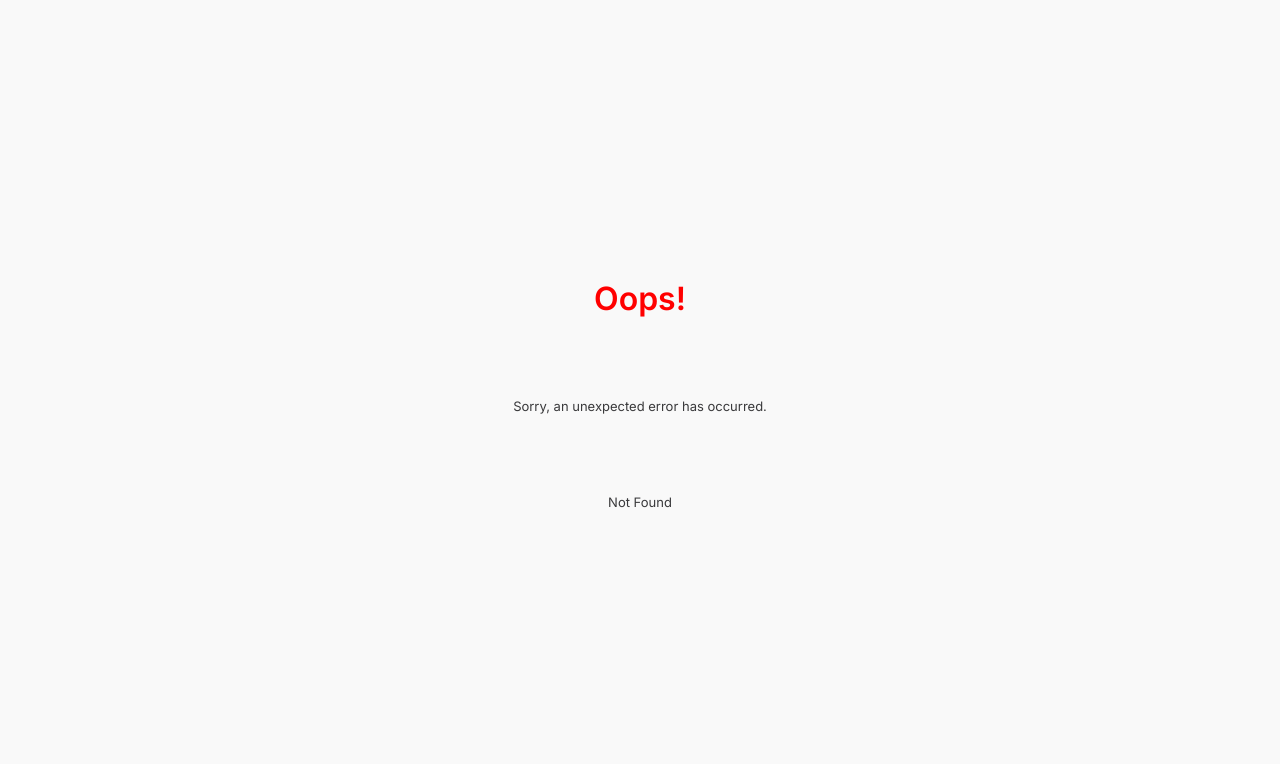
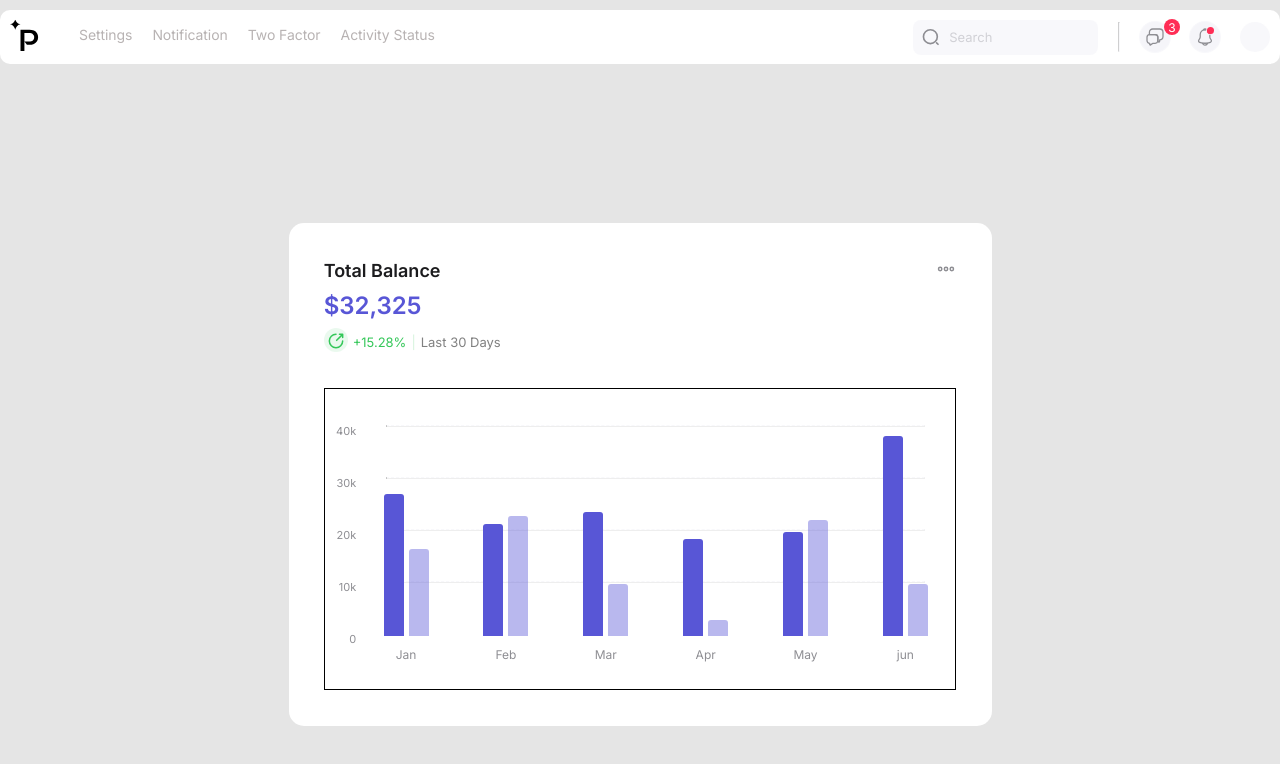
Before and after one commit to appwex/react-ui-components, a React (Create React App) app: page /stories/chart in a window 1280 px wide. Before the commit this address had no page. Shown: the top 764 px of the page. Built offline with nearby package versions, Linux system fonts and the light colour scheme.

Commit message:
Add Chart Component for #20 (#45)
* first commit

* minor page upadte

* Update src/components/chart/chart.css

Co-authored-by: Aftab Rehan <workwithaftabrehan@gmail.com>

Co-authored-by: Aftab Rehan <workwithaftabrehan@gmail.com>

```diff
--- /dev/null
+++ b/src/components/chart/chart.css
@@ -0,0 +1,166 @@
+.chart-container {
+  position: relative;
+  width: 703px;
+  height: 503px;
+  border-radius: 15px;
+  background-color: white;
+  border-radius: 1px solid black;
+  display: flex;
+  flex-direction: column;
+  align-items: center;
+  justify-content: center;
+}
+
+.chart-top {
+  width: 90%;
+  display: flex;
+  align-items: center;
+  justify-content: space-between;
+  margin-bottom: 0.5rem;
+}
+
+.chart-top p {
+  color: #1c1c1e;
+  font-weight: 600;
+  font-size: 18px;
+}
+
+.chart-collapsed-icon {
+  cursor: pointer;
+}
+
+.chart-detail {
+  width: 90%;
+  display: flex;
+  flex-direction: column;
+  align-items: flex-start;
+  justify-content: center;
+  margin-bottom: 2rem;
+}
+
+.chart-detail h1 {
+  color: #5856d6;
+  font-size: 24px;
+  font-weight: 700;
+  margin-bottom: 0.5rem;
+}
+
+.chart-detail-sub {
+  width: 100%;
+  display: flex;
+  align-items: center;
+  justify-content: flex-start;
+  gap: 5px;
+}
+
+.chart-detail-sub p {
+  color: #34c759;
+}
+
+.chart-detail-sub p:nth-child(3) {
+  opacity: 0.2;
+}
+
+.chart-detail-sub p:last-child {
+  color: grey;
+}
+
+.chart-graph-container {
+  width: 90%;
+  height: 302px;
+  border: 1px solid black;
+  display: flex;
+  padding-top: 5%;
+  position: relative;
+}
+
+.graph-vertical {
+  width: 5%;
+  height: 100%;
+  position: relative;
+}
+
+.graph-vertical-list {
+  width: 100%;
+  height: 100%;
+  display: flex;
+  flex-wrap: wrap;
+  justify-content: flex-end;
+  align-items: flex-start;
+  align-content: flex-start;
+  gap: 38px;
+}
+
+.graph-vertical-list li {
+  font-size: 11px;
+  color: #8e8e93;
+}
+
+.chart-line-container {
+  position: absolute;
+  top: 36px;
+  width: 95%;
+  height: 82%;
+  right: 0;
+  display: flex;
+  flex-direction: column;
+  align-items: center;
+  justify-content: flex-start;
+  gap: 50px;
+}
+
+.chart-line-container hr {
+  border-top: 1.25231px dashed rgba(242, 242, 247, 0.5);
+  width: 90%;
+}
+
+.chart-body-container {
+  width: 95%;
+  height: 100%;
+  position: relative;
+  display: flex;
+  align-items: center;
+  justify-content: space-evenly;
+}
+
+.chart-graph-body {
+  width: 100px;
+  height: 100%;
+  display: flex;
+  flex-direction: column;
+  align-items: center;
+  justify-content: center;
+  align-content: flex-start;
+  padding-bottom: 5%;
+}
+
+.chart-graph-body p {
+  position: absolute;
+  bottom: 10%;
+  font-size: 12px;
+  color: #8e8e93;
+}
+
+.chart-graph-pair {
+  position: absolute;
+  bottom: 20%;
+  display: flex;
+  align-items: flex-end;
+  justify-content: center;
+  gap: 5px;
+}
+
+.chart-body {
+  height: var(--h);
+  width: 20px;
+  border-radius: 3px 3px 0px 0px;
+}
+
+.body-1 {
+  background-color: #5856d6;
+}
+
+.body-2 {
+  background-color: #5856d6;
+  opacity: 0.42;
+}
--- /dev/null
+++ b/src/components/chart/chart.jsx
@@ -0,0 +1,128 @@
+import './chart.css'
+
+import { ReactComponent as CollapsedIcon } from '../../assets/svg/collapsed.svg'
+import { ReactComponent as PositiveIcon } from '../../assets/svg/positive.svg'
+
+const Chart = () => {
+  return (
+    <div className="chart-container">
+      <div className="chart-top">
+        <p>Total Balance</p>
+        <span className="chart-collapsed-icon">
+          <CollapsedIcon />
+        </span>
+      </div>
+      <div className="chart-detail">
+        <h1>$32,325</h1>
+        <div className="chart-detail-sub">
+          <span>
+            <PositiveIcon />
+          </span>
+          <p> +15.28%</p>
+          <p> | </p>
+          <p> Last 30 Days</p>
+        </div>
+      </div>
+      <div className="chart-graph-container">
+        <div className="chart-line-container">
+          <hr />
+          <hr />
+          <hr />
+          <hr />
+        </div>
+        <div className="graph-vertical">
+          <ul className="graph-vertical-list">
+            <li>40k</li>
+            <li>30k</li>
+            <li>20k</li>
+            <li>10k</li>
+            <li>0</li>
+          </ul>
+        </div>
+
+        <div className="chart-body-container">
+          <div className="chart-graph-body">
+            <div className="chart-graph-pair">
+              <span
+                className="chart-body body-1"
+                style={{ '--h': '142px' }}
+              ></span>
+              <span
+                className="chart-body body-2"
+                style={{ '--h': '87px' }}
+              ></span>
+            </div>
+            <p>Jan</p>
+          </div>
+          <div className="chart-graph-body">
+            <div className="chart-graph-pair">
+              <span
+                className="chart-body body-1"
+                style={{ '--h': '112px' }}
+              ></span>
+              <span
+                className="chart-body body-2"
+                style={{ '--h': '120px' }}
+              ></span>
+            </div>
+            <p>Feb</p>
+          </div>
+          <div className="chart-graph-body">
+            <div className="chart-graph-pair">
+              <span
+                className="chart-body body-1"
+                style={{ '--h': '124px' }}
+              ></span>
+              <span
+                className="chart-body body-2"
+                style={{ '--h': '52px' }}
+              ></span>
+            </div>
+            <p>Mar</p>
+          </div>
+          <div className="chart-graph-body">
+            <div className="chart-graph-pair">
+              <span
+                className="chart-body body-1"
+                style={{ '--h': '97px' }}
+              ></span>
+              <span
+                className="chart-body body-2"
+                style={{ '--h': '16px' }}
+              ></span>
+            </div>
+            <p>Apr</p>
+          </div>
+          <div className="chart-graph-body">
+            <div className="chart-graph-pair">
+              <span
+                className="chart-body body-1"
+                style={{ '--h': '104px' }}
+              ></span>
+              <span
+                className="chart-body body-2"
+                style={{ '--h': '116px' }}
+              ></span>
+            </div>
+            <p>May</p>
+          </div>
+          <div className="chart-graph-body">
+            <div className="chart-graph-pair">
+              <span
+                className="chart-body body-1"
+                style={{ '--h': '200px' }}
+              ></span>
+              <span
+                className="chart-body body-2"
+                style={{ '--h': '52px' }}
+              ></span>
+            </div>
+            <p>jun</p>
+          </div>
+        </div>
+      </div>
+    </div>
+  )
+}
+
+export default Chart
--- a/src/index.css
+++ b/src/index.css
@@ -9,14 +9,19 @@ body {
   font-style: normal;
   -webkit-font-smoothing: antialiased;
   -moz-osx-font-smoothing: grayscale;
+  background-color: #E5E5E5;
 }
 
-input{
+li {
+  list-style: none;
+}
+
+input {
   outline: none;
   border: none;
 }
 
-a{
+a {
   text-decoration: none;
   color: inherit;
 }
--- a/src/index.js
+++ b/src/index.js
@@ -16,6 +16,7 @@ import NotificationStory from './routes/notification-page/index'
 import Payment from './routes/payment/payment'
 import Cookie from './routes/cookie/cookie'
 import SidebarMenuComponent from './routes/sidebarmenu-component/sidebarmenu'
+import ChartStory from './routes/chart-page'
 
 const router = createBrowserRouter([
   {
@@ -63,6 +64,10 @@ const router = createBrowserRouter([
         path: 'stories/sidebarmenu-component',
         element: <SidebarMenuComponent />,
       },
+      {
+        path: 'stories/chart',
+        element: <ChartStory />,
+      },
     ],
   },
 ])
--- /dev/null
+++ b/src/routes/chart-page/chart-page.css
@@ -0,0 +1,7 @@
+.chart-page-container {
+    min-height: 100vh;
+    background-color: #E5E5E5;
+    display: flex;
+    align-items: center;
+    justify-content: center;
+}
--- /dev/null
+++ b/src/routes/chart-page/index.jsx
@@ -0,0 +1,12 @@
+import Chart from '../../components/chart/chart'
+import './chart-page.css'
+
+const ChartStory = () => {
+  return (
+    <div className="chart-page-container">
+      <Chart />
+    </div>
+  )
+}
+
+export default ChartStory
--- a/src/routes/story-page/story-page.jsx
+++ b/src/routes/story-page/story-page.jsx
@@ -8,11 +8,12 @@ const StoryPage = () => {
       <Link to={`/`}>Back to home</Link>
       <Link to={`/stories/component`}>A-component</Link>
       <Link to={`/stories/button`}>Example Button</Link>
-      <Link to={`/stories/quicktransfer`}>Quick transfer component</Link>
-      <Link to={`/stories/notification`}>Notification Bar Component</Link>
+      <Link to={`/stories/quicktransfer`}>Quick transfer</Link>
+      <Link to={`/stories/notification`}>Notification Bar</Link>
       <Link to={`/stories/payment`}> Payment </Link>
       <Link to={`/stories/cookie`}> Cookie </Link>
       <Link to={`/stories/sidebarmenu-component`}>Sidebar Menu</Link>
+      <Link to={`/stories/chart`}>Chart</Link>
     </div>
   )
 }
```
Also changed, not shown: src/assets/svg/collapsed.svg (added), src/assets/svg/positive.svg (added).
